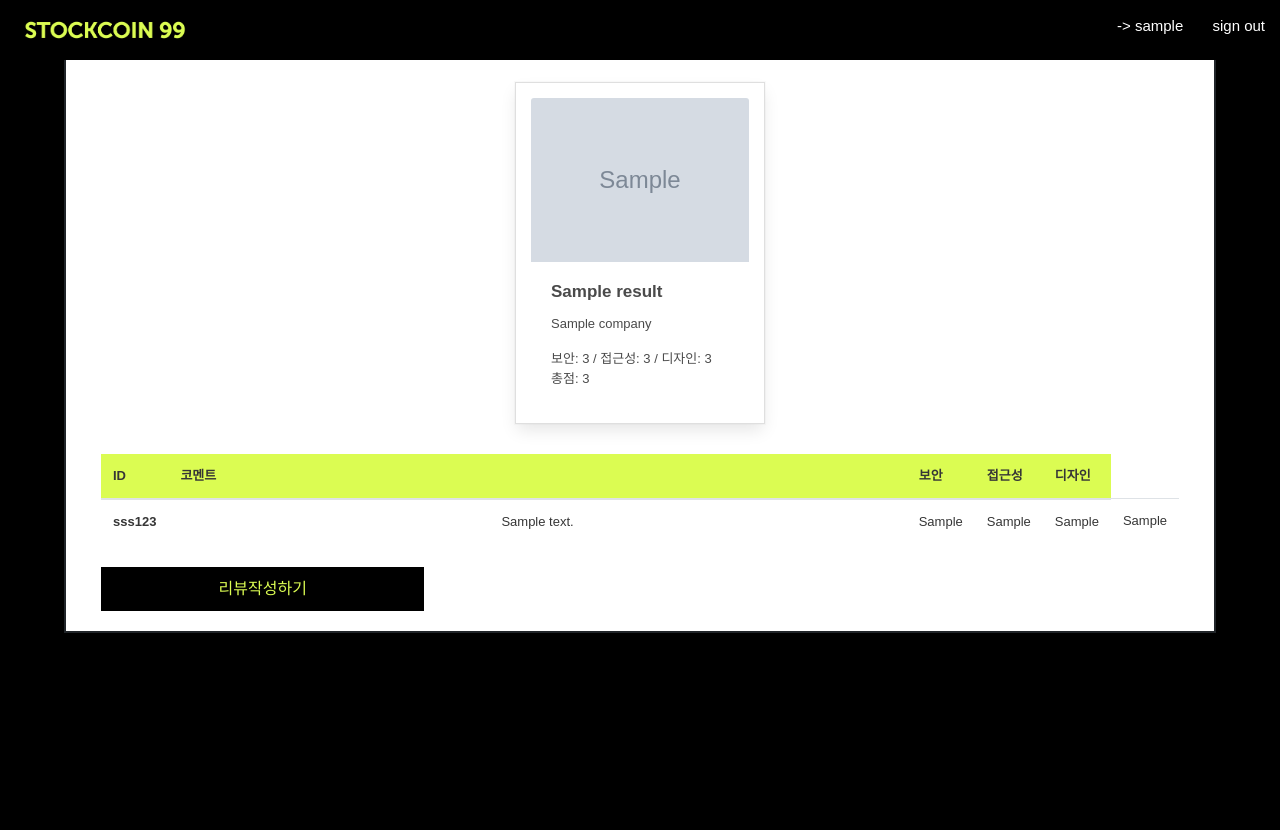
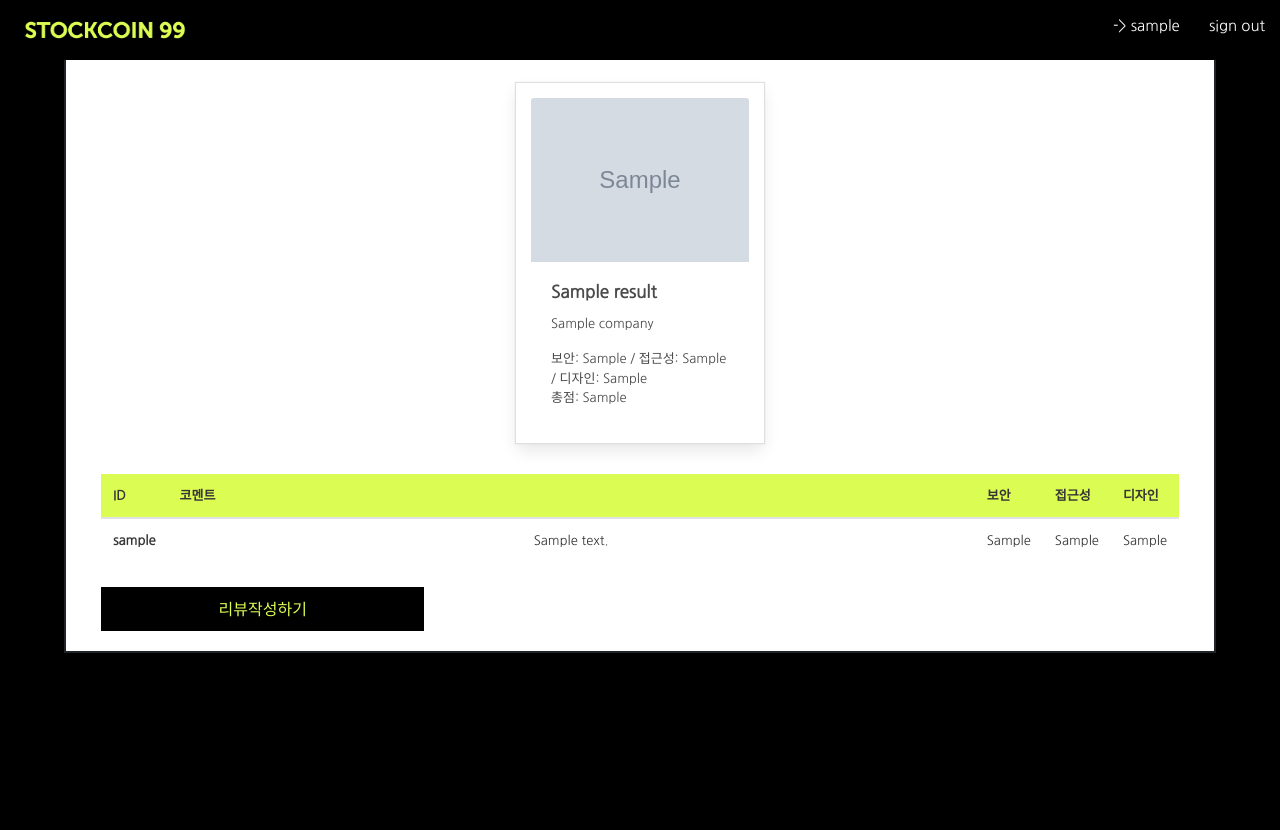
Before and after one commit to soujinko/project01_team4, a Flask app: template templates/detail.html in a window 1280 px wide. Run offline with Flask 2, Linux system fonts and the light colour scheme; the template is opened without the code that fills it: most values are stand-ins (such as "Sample title", 1, 10 or a date in 2020); grey boxes marked "Sample" are stand-in pictures; some libraries are stand-ins or nearby versions.

Commit message:
no message

```diff
--- a/app.py
+++ b/app.py
@@ -76,9 +76,33 @@ def get_card():
             if type_receive == "coin":
                 result = list(db.applist.find({'type': '코인거래소'}, {'_id': False}))
                 bestapps = list(db.applist.find({'type': '코인거래소'}).sort("star", -1).limit(3))
+                for i in bestapps:
+                    i['review'] = db.review.count_documents({'app_name': i['app_name']})
+                    if (i['review']):
+                        review = i['review']
+                        star = i['star']
+                        i['star_avg'] = round(star / review, 1)
+                for i in result:
+                    i['review'] = db.review.count_documents({'app_name': i['app_name']})
+                    if (i['review']):
+                        review = i['review']
+                        star = i['star']
+                        i['star_avg'] = round(star / review, 1)
             else:
                 result = list(db.applist.find({'type': '증권'}, {'_id': False}))
                 bestapps = list(db.applist.find({'type': '증권'}).sort("star", -1).limit(3))
+                for i in bestapps:
+                    i['review'] = db.review.count_documents({'app_name': i['app_name']})
+                    if (i['review']):
+                        review = i['review']
+                        star = i['star']
+                        i['star_avg'] = sround(star / review, 1)
+                for i in result:
+                    i['review'] = db.review.count_documents({'app_name': i['app_name']})
+                    if (i['review']):
+                        review = i['review']
+                        star = i['star']
+                        i['star_avg'] = round(star / review,1)
             payload = jwt.decode(token_receive, SECRET_KEY, algorithms=['HS256'])
             user_info = db.users.find_one({'username': payload['id']})
 
@@ -88,19 +112,23 @@ def get_card():
     else:
         if type_receive == "coin":
             result = list(db.applist.find({'type':'코인거래소'},{'_id':False}))
+            for i in result:
+                i['review'] = int(db.review.count_documents({'app_name': i['app_name']}))
+                if (i['review'] ):
+                    review = i['review']
+                    star = i['star']
+                    i['star_avg'] = round(star / review, 1)
             return render_template("index.html", result=result , type=type_receive)
         else:
             result = list(db.applist.find({'type': '증권'}, {'_id': False}))
+            for i in result:
+                i['review'] = db.review.count_documents({'app_name': i['app_name']})
+                if (i['review']):
+                    review = i['review']
+                    star = i['star']
+                    i['star_avg'] = round(star / review, 1)
             return render_template("index.html", result=result , type=type_receive)
 
-#
-# #리뷰정보 불러오기
-# @app.route('/detail_get_card', methods=['POST'])
-# def detail_get_card():
-#     title_receive = request.form['title_give']
-#     reviews = list(db.review.find({'app_name':title_receive},{'_id':False}))
-#     print(reviews)
-#     return jsonify({"result": "success", "reviews": reviews})
 
 # index.html에서 선택한 카드 세부 정보 detail.html에 보내기
 @app.route('/get_detail_Test', methods=['GET'])
@@ -113,17 +141,49 @@ def get_detail_card():
             type_receive = request.args.get('type_give')
             result = db.applist.find_one({'app_name': type_receive})
             result2 = list(db.review.find({'app_name': type_receive}, {'_id': False}))
-            return render_template("detail.html", result=result, result2=result2, user_info=user_info)
+            if result2:
+                count = db.review.count_documents({'app_name': type_receive})
+                print(count)
+                star_1 = 0
+                star_2 = 0
+                star_3 = 0
+                for i in result2:
+                    star_1 += i['star1']
+                    star_2 += i['star2']
+                    star_3 += i['star3']
+                star_4 = star_1 + star_2 + star_3
+                star1 = round(star_1/count, 1)
+                star2 = round(star_2/count, 1)
+                star3 = round(star_3/count, 1)
+                star4 = round(star_4/3/count, 1)
+                return render_template("detail.html", result=result, result2=result2, user_info=user_info, star1=star1, star2=star2, star3=star3, star4=star4 )
+            else:
+                return render_template("detail.html", result=result, result2=result2, user_info=user_info)
         except (jwt.ExpiredSignatureError, jwt.exceptions.DecodeError):
             return redirect(url_for("main"))
     else:
-        try:
-            type_receive = request.args.get('type_give')
-            result = db.applist.find_one({'app_name': type_receive})
-            result2 = list(db.review.find({'app_name': type_receive}, {'_id': False}))
+        type_receive = request.args.get('type_give')
+        result = db.applist.find_one({'app_name': type_receive})
+        result2 = list(db.review.find({'app_name': type_receive}, {'_id': False}))
+        if result2:
+            count = db.review.count_documents({'app_name': type_receive})
+            print(count)
+            star_1 = 0
+            star_2 = 0
+            star_3 = 0
+            for i in result2:
+                star_1 += i['star1']
+                star_2 += i['star2']
+                star_3 += i['star3']
+            star_4 = star_1 + star_2 + star_3
+            star1 = round(star_1 / count, 1)
+            star2 = round(star_2 / count, 1)
+            star3 = round(star_3 / count, 1)
+            star4 = round(star_4 / 3 / count, 1)
+            return render_template("detail.html", result=result, result2=result2, star1=star1,
+                                   star2=star2, star3=star3, star4=star4)
+        else:
             return render_template("detail.html", result=result, result2=result2)
-        except (jwt.ExpiredSignatureError, jwt.exceptions.DecodeError):
-            return redirect(url_for("main"))
 
 
 #detail.html에서 작성한 리뷰 review DB에 저장
@@ -140,15 +200,14 @@ def write_review():
     star = db.applist.find_one({'app_name': appname_receive})['star']
     new_star = star4 + star
     db.applist.update_one({'app_name': appname_receive}, {'$set': {'star': new_star}})
-    # star_avg = round( (star1+star2+star3+star4)/4 , 1) #user에게 입력 받은 star들 평균 star_avg에 저장
+
     doc={
         'username': username_receive,
         'app_name': appname_receive,
         'comment': comment_receive,
         'star1': star1,
         'star2': star2,
-        'star3': star3,
-
+        'star3': star3
     }
     db.review.insert_one(doc)
     return jsonify({'msg':'저장 완료!'})
--- a/templates/detail.html
+++ b/templates/detail.html
@@ -13,6 +13,9 @@
 
     <!-- Bulma CSS -->
     <link rel="stylesheet" href="https://cdn.jsdelivr.net/npm/bulma@0.9.1/css/bulma.min.css">
+      <!-- google font -->
+    <link rel="preconnect" href="https://fonts.gstatic.com">
+    <link href="https://fonts.googleapis.com/css2?family=Nanum+Gothic&display=swap" rel="stylesheet">
 
       <!-- Bootstrap CSS -->
     <link rel="stylesheet" href="https://maxcdn.bootstrapcdn.com/bootstrap/4.0.0/css/bootstrap.min.css"
@@ -34,7 +37,12 @@
 
 
     <script>
-        console.log('{{ result.app_name }}')
+        let users = {{ result2|tojson }};
+        let users_list = [];
+        for (let i = 0; i < users.length; i++) {
+            users_list.push(users[i]['username'])
+        }
+        console.log(users_list)
 
         function sign_out() {
             $.removeCookie('mytoken', {path: '/'});
@@ -42,16 +50,14 @@
             window.location.href = "/login"
         }
 
-        function postReview() {
-            let username = '{{ user_info.username}}'
+        function postReview(user_name) {
+            let username = user_name
             let appname = '{{ result.app_name }}'
             let comment = $('#post-comment').val()
             let star1 = $('#select1').val()
             let star2 = $('#select2').val()
             let star3 = $('#select3').val()
-            let star4 = $('#select4').val()
 
-            console.log(appname, comment, star1, star2, star3, star4, username)
             $.ajax({
                 type: "POST",
                 url: "/review",
@@ -61,8 +67,7 @@
                     comment_give: comment,
                     star1_give: star1,
                     star2_give: star2,
-                    star3_give: star3,
-                    star4_give: star4
+                    star3_give: star3
                 },
                 success: function (response) { // 성공하면
                     alert(response["msg"]);
@@ -71,7 +76,11 @@
             })
         }
 
-        function openClose() {
+        function openClose(user_name) {
+            if (users_list.includes(user_name)) {
+                alert('이미 리뷰를 작성했습니다.')
+                return
+            }
             if ($("#post-box").css("display") == "none") {
                 $("#post-box").show();
                 $("#btn-post-box").text("리뷰작성닫기");
@@ -91,12 +100,11 @@
     </script>
     <style>
           * {
-            font-family: 'Jua', sans-serif;
+            font-family: 'Nanum Gothic', sans-serif;
         }
         html, body {
                 background-color: black;
                 height:100%;
-
             }
 
           .nav {
@@ -151,12 +159,6 @@
             border-bottom: 2px solid #DBFC52;
         }
 
-        {#.buttonwrap{#}
-        {#    width: 60%;#}
-        {#    margin: 3px auto;#}
-        {#    float: right;#}
-        {##}
-        {#}#}
         button {
             width: 30%;
             background-color: black;
@@ -176,22 +178,6 @@
             text-weight: 2px border;
         }
 
-        {#.login {#}
-        {#    position: absolute;#}
-        {#    right: 15px;#}
-        {#    font-size: 15px;#}
-        {#    z-index: 1;#}
-        {#    top: 8px;#}
-        {#}#}
-        {#.login:hover {#}
-        {#    position: absolute;#}
-        {#    right: 15px;#}
-        {#    top: 8px;#}
-        {#    font-size: 15px;#}
-        {#    border-bottom: 2px solid #DBFC52;#}
-        {#    z-index: 1;#}
-        {#}#}
-
     .card-one {
         border: 2px solid;
         margin: 30px auto;
@@ -207,66 +193,7 @@
             border-radius: 0;
 
         }
-{#    .card-table{#}
-{#        margin: 20px auto;#}
-{#    }#}
-{#    .reviews{#}
-{#        width: 60%;#}
-{#        margin: 3px auto;#}
-{#    }#}
-{##}
-{#    #post-box {#}
-{#        width: 700px;#}
-{#        margin: 20px auto;#}
-{#        padding: 50px;#}
-{#    }#}
-{#    img{#}
-{#        border: 1px solid black;#}
-{#    }#}
-{##}
-{#    .img-icon {#}
-{#        width: 200px;#}
-{#        height: 200px;#}
-{#    }#}
-{#    .td1{#}
-{#        width: 100px;#}
-{#        line-height: 180%;#}
-{#        float: left;#}
-{#        font-size: 16px;#}
-{#    }#}
-{#    .td2{#}
-{#        width: 100px;#}
-{#        float: left;#}
-{#        line-height: 180%;#}
-{#        font-size: 16px;#}
-{##}
-{##}
-{#    }#}
-{#    .reviewbar{#}
-{#        margin: 1px auto;#}
-{#        width: 60%;#}
-{#        padding: 4px;#}
-{#        background-color: #DBFC52;#}
-{#        border: 1px solid black;#}
-{#        font-size: 20px;#}
-{#        font-weight: bold;#}
-{#    }#}
-{#    .comment{#}
-{#        margin: 10px;#}
-{#        background-color: #DBFC52;#}
-{#    }#}
-{#    .left {#}
-{#          float: left;#}
-{#          width: 250px;#}
-{#/*          border: 3px solid #73AD21;*/#}
-{#          padding: 10px;#}
-{#        }#}
-{#    .right {#}
-{#          float: right;#}
-{#          width: 250px;#}
-{#/*          border: 3px solid #73AD21;*/#}
-{#          padding: 10px;#}
-{#        }#}
+
 
     </style>
 
@@ -310,7 +237,7 @@
         <div class="card-body">
             <h5 class="card-title" style="font-size: 17px; font-weight: bold">{{ result.app_name }}</h5>
             <p class="card-text" style="font-size: 13px;">{{ result.company }}</p>
-            <p class="card-text" style="font-size: 13px;">보안: 3 / 접근성: 3 / 디자인: 3 <br> 총점: 3</p>
+            <p class="card-text" style="font-size: 13px;">보안: {{ star1 }} / 접근성: {{ star2 }} / 디자인: {{ star3 }} <br> 총점: {{ star4 }}</p>
 
         </div>
     </div>
@@ -330,12 +257,12 @@
             <tbody>
             {% for i in result2 %}
             <tr>
-                <th scope="row">sss123</th>
+                <th scope="row">{{ i.username }}</th>
                 <td>{{ i.comment }}</td>
                 <td>{{ i.star1 }}</td>
                 <td>{{ i.star2 }}</td>
                 <td>{{ i.star3 }}</td>
-                <td>{{ i.star4 }}</td>
+
             </tr>
             {% endfor %}
 
@@ -343,49 +270,14 @@
             </tbody>
         </table>
 
-    <button type="button" class="buttonwrap" onclick="openClose()">리뷰작성하기</button>
+{% if user_info %}
+    <button type="button" class="buttonwrap" onclick="openClose('{{ user_info.username }}')">리뷰작성하기</button>
+{% else %}
+<button type="button" class="buttonwrap" onclick="alert('로그인 후 작성해 주세요')">리뷰작성하기</button>
+{% endif %}
+</div>
 
-</div>
-{##}
-{##}
-{##}
-{#    <p class="reviewbar">Review List</p>#}
-{#    <div class="reviews">#}
-{#        <table class="table">#}
-{#            <thead>#}
-{#            <tr>#}
-{#                <th scope="col">아이디</th>#}
-{#                <th scope="col">코멘트</th>#}
-{#                <th scope="col">접근성</th>#}
-{#                <th scope="col">보안</th>#}
-{#                <th scope="col">접근성</th>#}
-{#                <th scope="col">디자인</th>#}
-{#            </tr>#}
-{##}
-{##}
-{#            </thead>#}
-{##}
-{#            <tbody id="reviews-box">#}
-{#            {% for i in result2 %}#}
-{#                <tr>#}
-{#                    <td>ID</td>#}
-{#                    <td>{{ i.comment }}</td>#}
-{#                    <td>{{ i.star1 }}</td>#}
-{#                    <td>{{ i.star2 }}</td>#}
-{#                    <td>{{ i.star3 }}</td>#}
-{#                    <td>{{ i.star4 }}</td>#}
-{#                </tr>#}
-{##}
-{#            {% endfor %}#}
-{##}
-{##}
-{#            </tbody>#}
-{#        </table>#}
-{#    </div>#}
-{##}
-{#    <div class="buttonwrap">#}
-{#        <button onclick="openClose()" >리뷰작성하기</button>#}
-{#    </div>#}
+{% if user_info %}
 
     <div id="post-box" style="display:none">
         <div class="comment">
@@ -432,22 +324,10 @@
                 <option value="5" selected>5점</option>
             </select>
 
-            <br>
-            <br>
-            디자인
-            <select class="form-select group" id="select4" aria-label="Default select example"
-                    style="display: initial">
-                <option value="1">1</option>
-                <option value="2">2</option>
-                <option value="3">3</option>
-                <option value="4">4</option>
-                <option value="5" selected>5점</option>
-            </select>
-            <br>
-            <br>
         </div>
-        <button type="button" class="reviewbtn" onclick="postReview()">리뷰저장</button>
+        <button type="button" class="reviewbtn" onclick="postReview('{{ user_info.username }}')">리뷰저장</button>
     </div>
+{% endif %}
 
 </div>
 
```
Also changed, not shown: templates/index.html (+15 -11 lines), test.py (+8 -7 lines).
